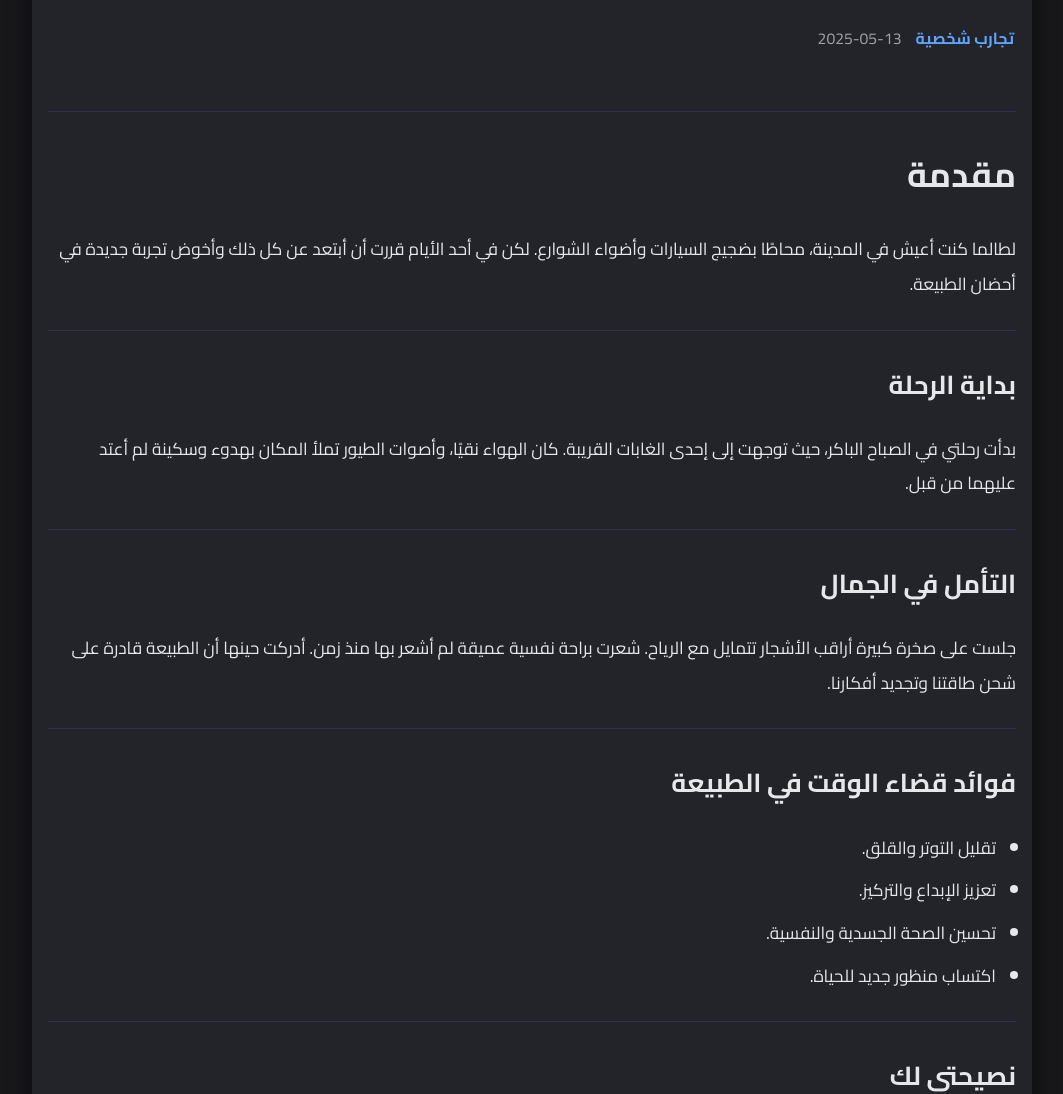
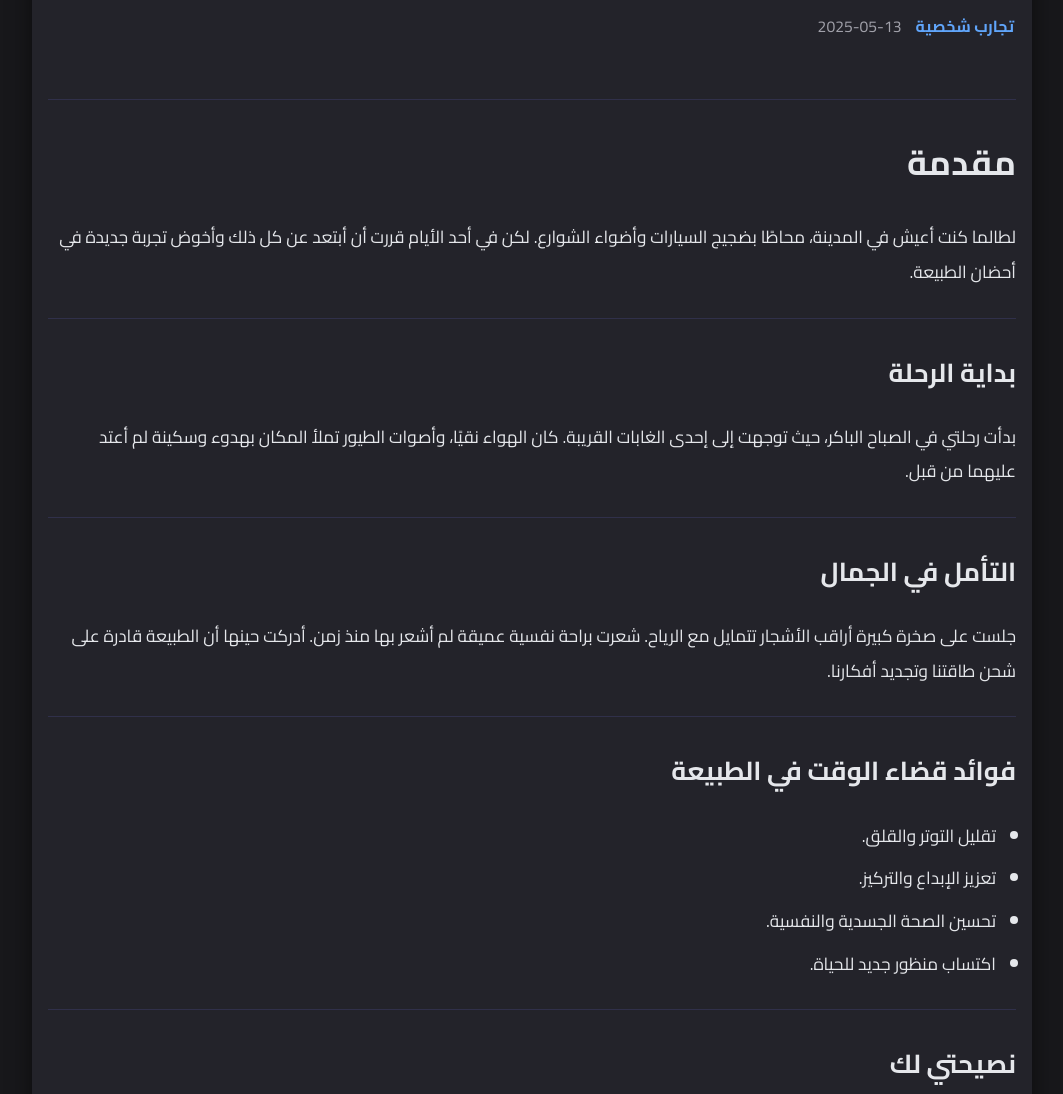
Before and after one commit to bidjadraft/Blog, a Jekyll site: the page built from news/test.md, in a window 1280 px wide and 1400 px high, scrolled down 608 px. Shown: the part 306-1400 px from the top of the window, without its empty margins (108-1171 px from the left). Built offline with Jekyll 4.4.1, drawn with Linux system fonts in a browser that asks for light colours.

Commit message:
Update default.html

```diff
--- a/_layouts/default.html
+++ b/_layouts/default.html
@@ -131,7 +131,7 @@
       border-bottom-left-radius: 0;
     }
     .article-content {
-      padding: 22px 16px 18px 16px;
+      padding: 10px 16px 18px 16px; /* تقليل المسافة العلوية */
       display: flex;
       flex-direction: column;
       gap: 18px;
@@ -296,7 +295,7 @@
         border-radius: 0;
       }
       .article-content {
-        padding: 14px 6px 12px 6px;
+        padding: 6px 6px 12px 6px; /* تقليل المسافة أكثر في الجوال */
       }
       .article-body .img-container {
         min-height: 180px;
```
Also changed, not shown: other parts of _layouts/default.html (+0 -1 lines).
